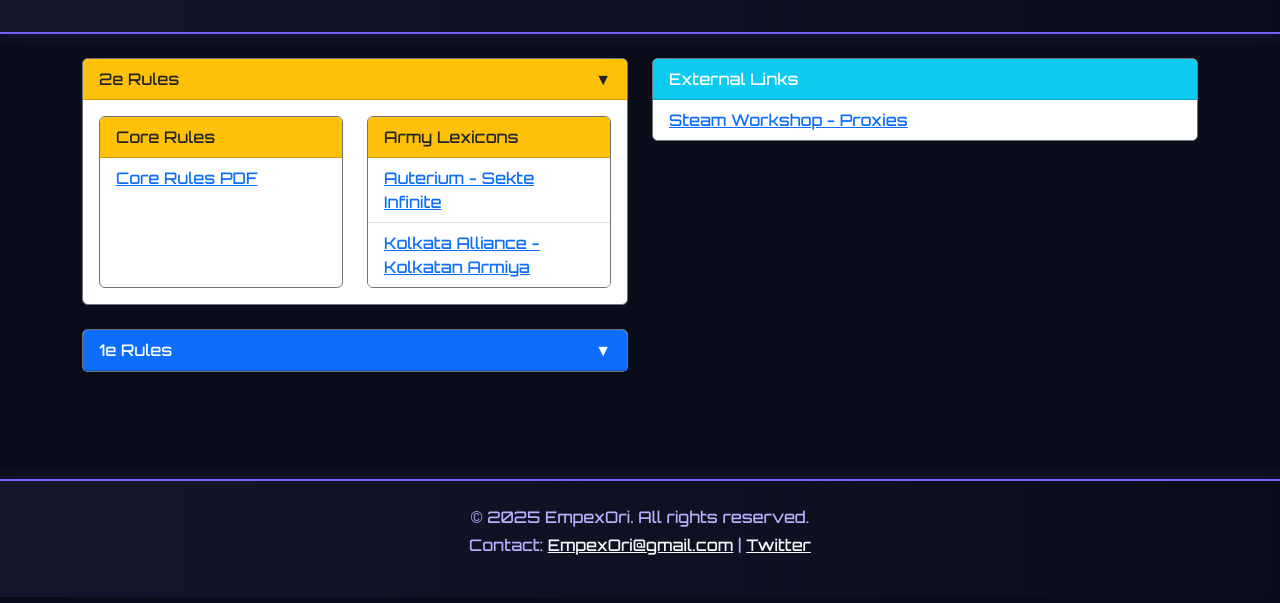
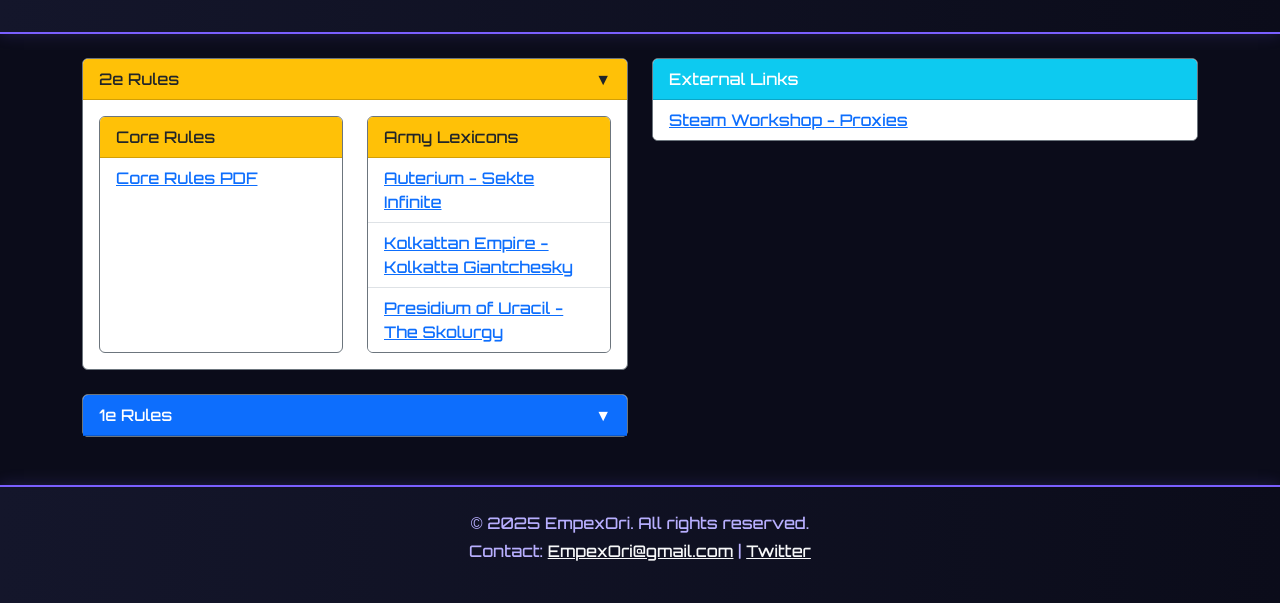
Before and after one commit to EmpexOri/Robura_Lexicon_Project, a plain HTML site: page rules.html in a window 1280 px wide. Shown: the part 203-806 px from the top of the page. Drawn offline with nearby package versions, Linux system fonts and the light colour scheme.

Commit message:
Add Skolurgy PDF and update rules links
Add PDF/2ndEditionBooks/Skolurgy - Grinding Annihilation 2nd Edition.pdf and update rules.html: adjust the Kolkata link label to "Kolkattan Empire - Kolkatta Giantchesky" and insert a new list item linking to the added Skolurgy PDF (labelled "Presidium of Uracil - The Skolurgy").

```diff
--- a/rules.html
+++ b/rules.html
@@ -124,7 +124,12 @@
                       </li>
                       <li class="list-group-item">
                         <a href="PDF/2ndEditionBooks/Kolkatta Giantchesky - Grinding Annihilation 2nd Edition.pdf">
-                          Kolkata Alliance - Kolkatan Armiya
+                          Kolkattan Empire - Kolkatta Giantchesky
+                        </a>
+                      </li>
+                      <li class="list-group-item">
+                        <a href="PDF/2ndEditionBooks/Skolurgy - Grinding Annihilation 2nd Edition.pdf">
+                          Presidium of Uracil - The Skolurgy
                         </a>
                       </li>
                     </ul>
```
Also changed, not shown: 1 other file.
